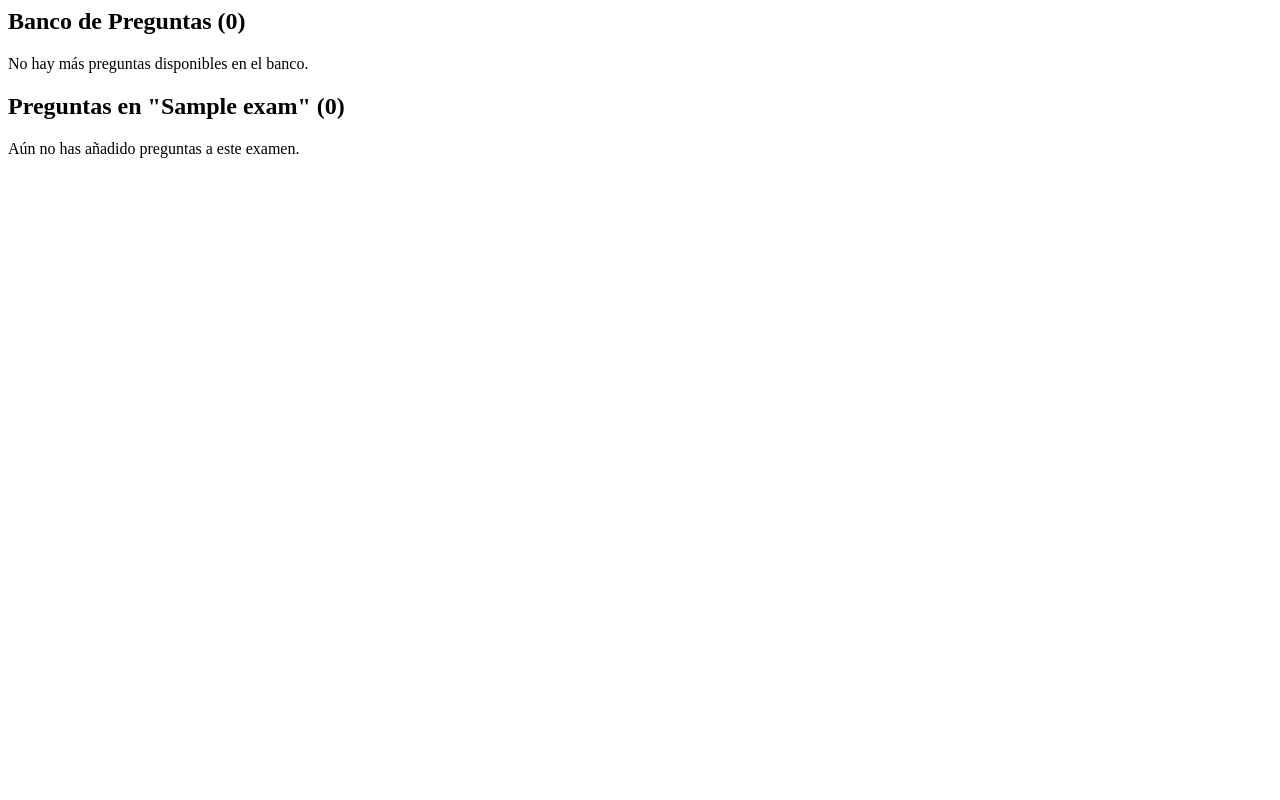
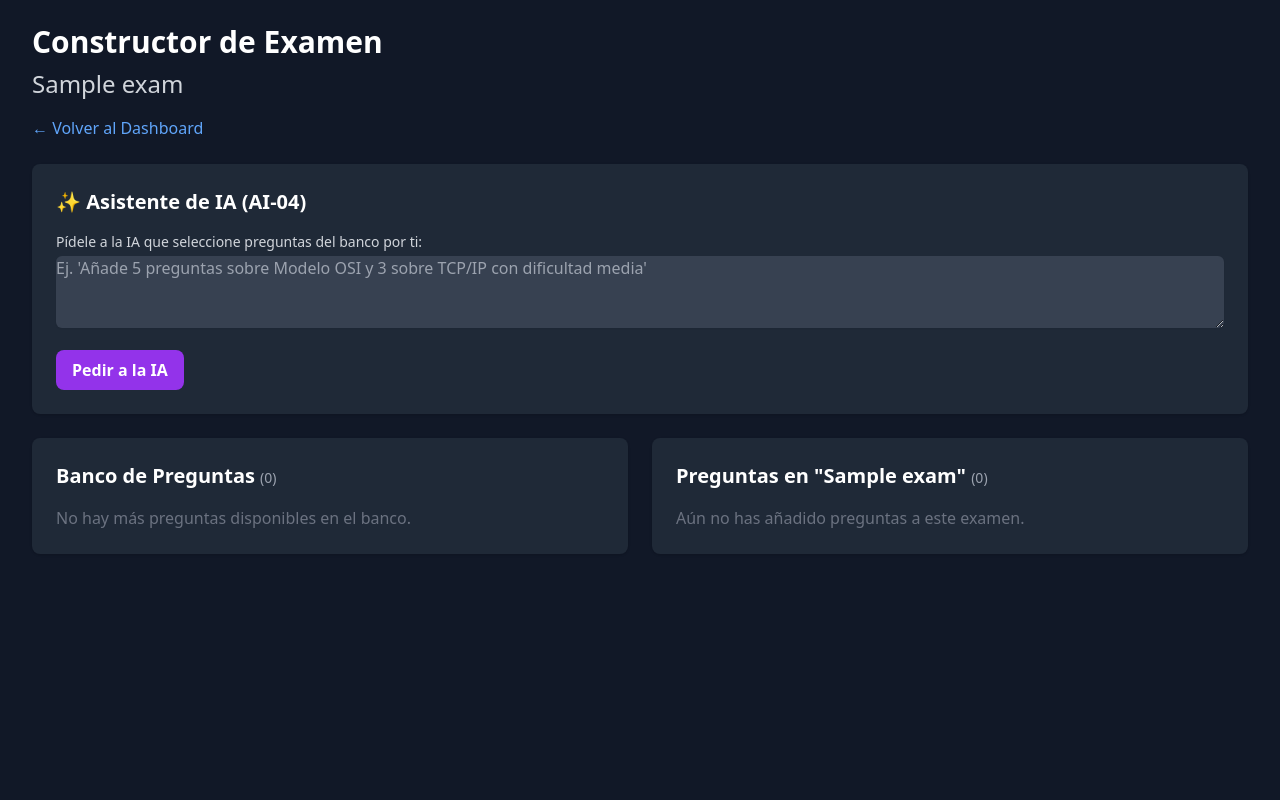
Before and after one commit to pacinidiego/plataforma-examenes-mvp, a Django app: page /backoffice/exam/1/constructor/ in a window 1280 px wide. Run offline with Django 5.2, Linux system fonts and the light colour scheme; a user stored in the database is signed in; tables that the repository leaves empty hold one stand-in row (values such as "Sample post"); data that the repository does not hold is empty; parts of the project's set-up code (start-up, migrations or seed data) failed here and were passed over; some libraries are stand-ins or nearby versions.

Commit message:
Update constructor.html

```diff
--- a/templates/backoffice/constructor.html
+++ b/templates/backoffice/constructor.html
@@ -1,53 +1,65 @@
-<div id="constructor-body" class="grid grid-cols-1 lg:grid-cols-2 gap-6">
+{% extends "base.html" %}
 
-    <div class="bg-gray-800 rounded-lg shadow p-6">
+{% block title %}Constructor: {{ exam.title }}{% endblock %}
+
+{% block content %}
+<div class="max-w-7xl mx-auto py-6 px-4 sm:px-6 lg:px-8">
+
+    <header class="mb-6">
+        <h1 class="text-3xl font-bold text-white">
+            Constructor de Examen
+        </h1>
+        <p class="mt-2 text-2xl text-gray-300">
+            {{ exam.title }}
+        </p>
+        <a href="{% url 'backoffice:dashboard' %}" class="mt-4 inline-block text-blue-400 hover:text-blue-300">
+            &larr; Volver al Dashboard
+        </a>
+    </header>
+
+    <div class="bg-gray-800 rounded-lg shadow p-6 mb-6">
         <h2 class="text-xl font-semibold text-white mb-4">
-            Banco de Preguntas
-            <span class="text-sm font-normal text-gray-400">({{ bank_items_count }})</span>
+            ✨ Asistente de IA (AI-04)
         </h2>
 
-        <div class="overflow-y-auto max-h-[600px] space-y-3 pr-2">
-            {% for item in bank_items %}
-                <div class="flex items-center justify-between p-3 bg-gray-700 rounded-lg">
-                    <span class="text-gray-300">{{ item.stem|truncatechars:60 }}</span>
+        <form hx-post="{% url 'backoffice:ai_suggest_items' exam.id %}"
+              hx-include="[name='csrfmiddlewaretoken']"
+              hx-target="#constructor-body"
+              hx-swap="innerHTML"
+              hx-indicator="#ai-spinner"
+              class="space-y-4">
+        {% csrf_token %}
 
-                    <button class="bg-green-600 hover:bg-green-700 text-white font-bold py-1 px-3 rounded-lg text-sm"
-                            hx-post="{% url 'backoffice:add_item_to_exam' exam.id item.id %}"
-                            hx-include="[name='csrfmiddlewaretoken']"
-                            hx-target="#constructor-body"
-                            hx-swap="innerHTML">
-                        + Añadir
-                    </button>
-                    </div>
-            {% empty %}
-                <p class="text-gray-500">No hay más preguntas disponibles en el banco.</p>
-            {% endfor %}
-        </div>
+            <div>
+                <label for="ai_prompt" class="block text-sm font-medium text-gray-300">
+                    Pídele a la IA que seleccione preguntas del banco por ti:
+                </label>
+                <textarea name="ai_prompt" id="ai_prompt" rows="3"
+                          class="w-full mt-1 bg-gray-700 text-white border-gray-600 rounded-md shadow-sm focus:ring-blue-500 focus:border-blue-500"
+                          placeholder="Ej. 'Añade 5 preguntas sobre Modelo OSI y 3 sobre TCP/IP con dificultad media'"></textarea>
+            </div>
+
+            <div class="flex items-center space-x-4">
+                <button type="submit"
+                        class="bg-purple-600 hover:bg-purple-700 text-white font-bold py-2 px-4 rounded-lg">
+                    <span class="htmx-indicator" id="ai-spinner">
+                        <svg class="animate-spin -ml-1 mr-3 h-5 w-5 inline-block" xmlns="http://www.w3.org/2000/svg" fill="none" viewBox="0 0 24 24">
+                          <circle class="opacity-25" cx="12" cy="12" r="10" stroke="currentColor" stroke-width="4"></circle>
+                          <path class="opacity-75" fill="currentColor" d="M4 12a8 8 0 018-8V0C5.373 0 0 5.373 0 12h4zm2 5.291A7.962 7.962 0 014 12H0c0 3.042 1.135 5.824 3 7.938l3-2.647z"></path>
+                        </svg>
+                        Buscando...
+                    </span>
+                    <span class="no-indicator">
+                        Pedir a la IA
+                    </span>
+                </button>
+                <p id="ai-status" class="text-sm text-gray-400"></p>
+            </div>
+        </form>
     </div>
-
-    <div class="bg-gray-800 rounded-lg shadow p-6">
-        <h2 class="text-xl font-semibold text-white mb-4">
-            Preguntas en "{{ exam.title }}"
-            <span class="text-sm font-normal text-gray-400">({{ exam_items_count }})</span>
-        </h2>
-
-        <div class="overflow-y-auto max-h-[600px] space-y-3 pr-2">
-            {% for item in exam_items %}
-                <div class="flex items-center justify-between p-3 bg-gray-900 rounded-lg">
-                    <span class="text-gray-300">{{ item.stem|truncatechars:60 }}</span>
-
-                    <button class="bg-red-600 hover:bg-red-700 text-white font-bold py-1 px-3 rounded-lg text-sm"
-                            hx-post="{% url 'backoffice:remove_item_from_exam' exam.id item.id %}"
-                            hx-include="[name='csrfmiddlewaretoken']"
-                            hx-target="#constructor-body"
-                            hx-swap="innerHTML">
-                        Quitar
-                    </button>
-                    </div>
-            {% empty %}
-                <p class="text-gray-500">Aún no has añadido preguntas a este examen.</p>
-            {% endfor %}
-        </div>
+    <div id="constructor-body">
+        {% include "backoffice/partials/_constructor_body.html" %}
     </div>
 
 </div>
+{% endblock %}
```
